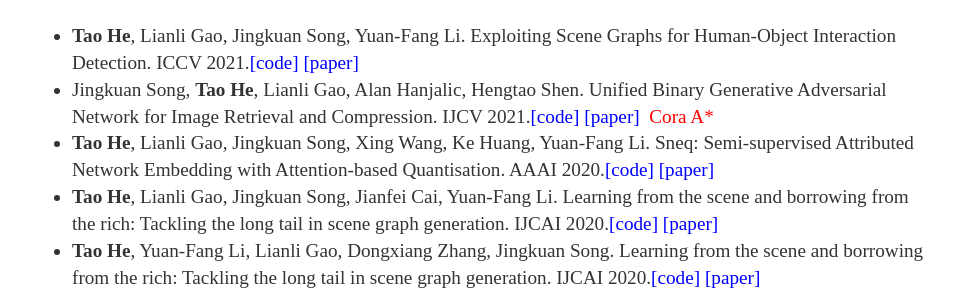
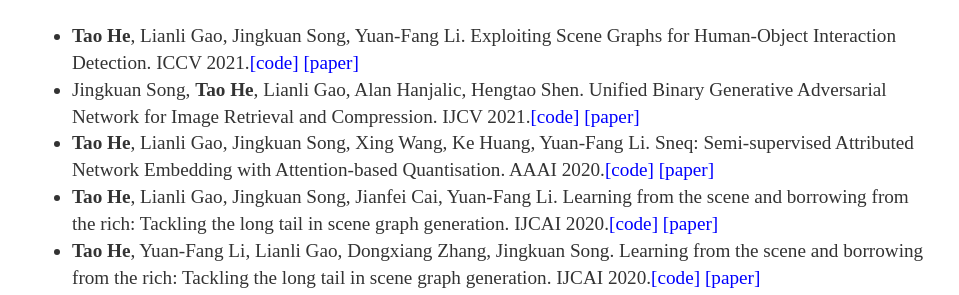
Before and after one commit to ht014/ht014.github.io, a Jekyll site: the page built from index.html, in a window 1280 px wide. Shown: the part 928-1223 px from the top of the page, without its empty margins (160-1119 px from the left). Built offline with Jekyll 4.4.1, drawn with Linux system fonts in a browser that asks for light colours.

Commit message:
Update index.html

```diff
--- a/index.html
+++ b/index.html
@@ -39,7 +39,7 @@
 <ul>
 	<li><strong>Tao He</strong>, Lianli Gao, Jingkuan Song, Yuan-Fang Li. Exploiting Scene Graphs for Human-Object Interaction Detection. ICCV 2021.<a href=" " rel="nofollow"><font color="#0000ff">[code]</font></a> <a href="https://arxiv.org/abs/2108.08584" rel="nofollow"><font color="#0000ff">[paper]</font></a> <font color="#ff0000"><b>&nbsp;</b></font> </li>
 
-	<li>Jingkuan Song, <strong>Tao He</strong>, Lianli Gao,  Alan Hanjalic, Hengtao Shen. Unified Binary Generative Adversarial Network for Image Retrieval and Compression. IJCV 2021.<a href="" rel="nofollow"><font color="#0000ff">[code]</font></a> <a href="http://pure.tudelft.nl/ws/files/82393102/ijcv2020_binary.pdf" rel="nofollow"><font color="#0000ff">[paper]</font></a> <font color="#ff0000"><b>&nbsp;</b>Cora A*</font> </li>
+	<li>Jingkuan Song, <strong>Tao He</strong>, Lianli Gao,  Alan Hanjalic, Hengtao Shen. Unified Binary Generative Adversarial Network for Image Retrieval and Compression. IJCV 2021.<a href="" rel="nofollow"><font color="#0000ff">[code]</font></a> <a href="http://pure.tudelft.nl/ws/files/82393102/ijcv2020_binary.pdf" rel="nofollow"><font color="#0000ff">[paper]</font></a> <font color="#ff0000"><b>&nbsp;</b></font> </li>
 
 	<li><strong>Tao He</strong>, Lianli Gao, Jingkuan Song, Xing Wang, Ke Huang, Yuan-Fang Li. Sneq: Semi-supervised Attributed Network Embedding with Attention-based Quantisation. AAAI 2020.<a href=" " rel="nofollow"><font color="#0000ff">[code]</font></a> <a href=" " rel="nofollow"><font color="#0000ff">[paper]</font></a> <font color="#ff0000"><b>&nbsp;</b></font> </li>
 
```
